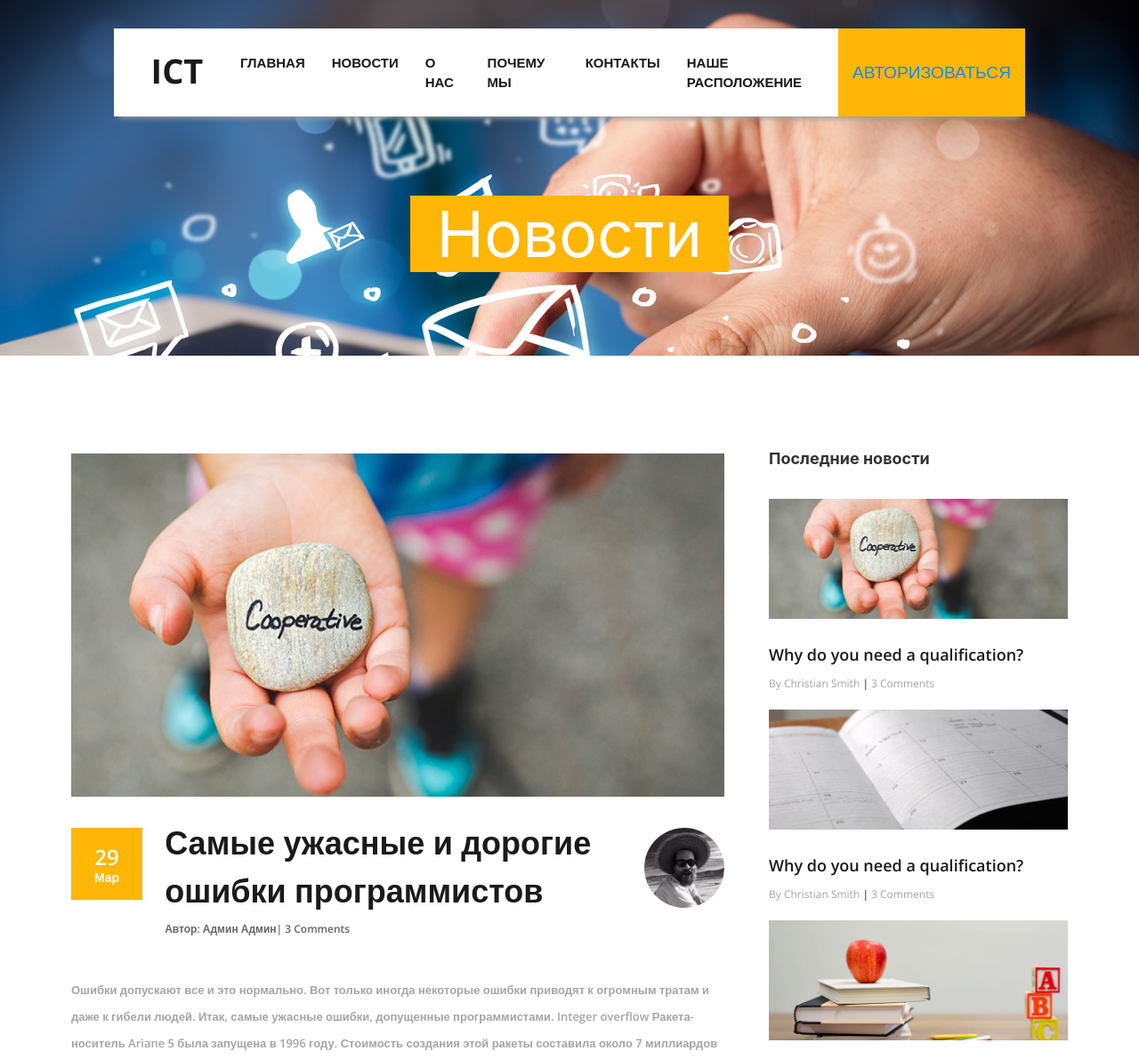
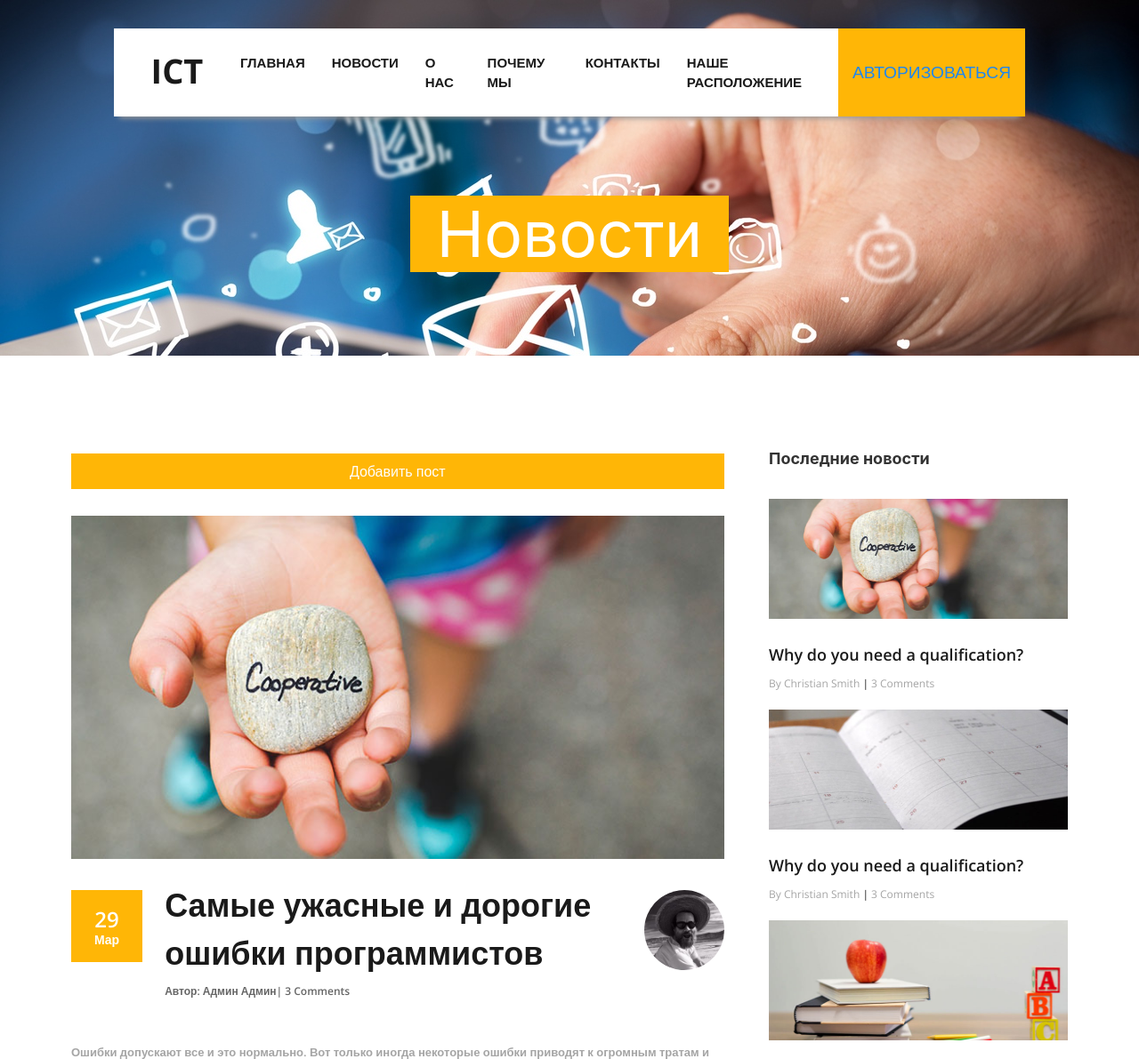
Before and after one commit to lonelypip/ICT, a Django app: page /news/ in a window 1280 px wide. Shown: the top 1191 px of the page at 89% size. Run offline with Django 3.2, Linux system fonts and the light colour scheme; data comes from the database, SQL or seed files in the repository.

Commit message:
add post button

```diff
--- a/ICTapp/static/css/main.css
+++ b/ICTapp/static/css/main.css
@@ -679,10 +679,22 @@ footer .section-title {
    margin-right: 0;
 }
 
+/* ------------------------------ News ------------------------------ */
 
+.add-post {
+   display: block;
+   background: #ffb606;
+   color: #fff;
+   padding: 8px 0;
+   text-align: center;
+   margin-bottom: 30px;
+}
 
-
-/* ------------------------------ News ------------------------------ */
+.add-post:hover {
+   color: #fff;
+   -webkit-box-shadow: 5px 6px 8px -6px rgba(0,0,0,0.75);
+           box-shadow: 5px 6px 8px -6px rgba(0,0,0,0.75);
+}
 
 .news-header {
    background: url('/media/background-images/news-bg.jpg');
--- a/News/templates/News/news.html
+++ b/News/templates/News/news.html
@@ -9,6 +9,7 @@
    <section id="news-section" class="news-section section">
       <div class="wrapper news-wrap flex j-sb">
          <div class="news-box">
+            <a class="add-post text-decor-none transition" href="#">Добавить пост</a>
             {% for post in posts %}
                <div class="news-box__item">
                   {% if post.img %}
```
